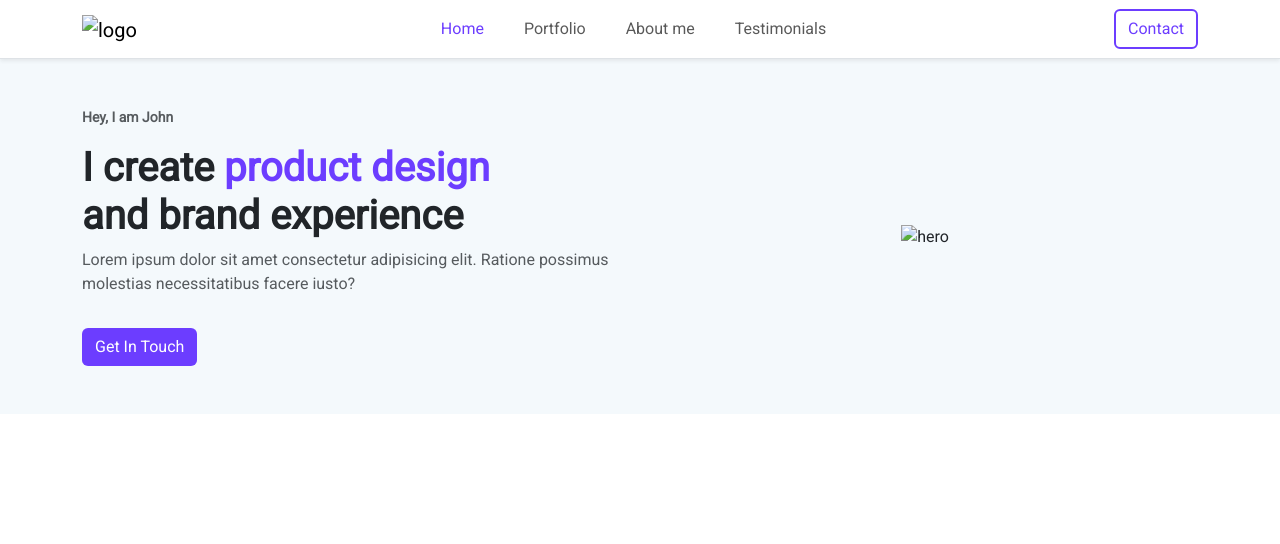
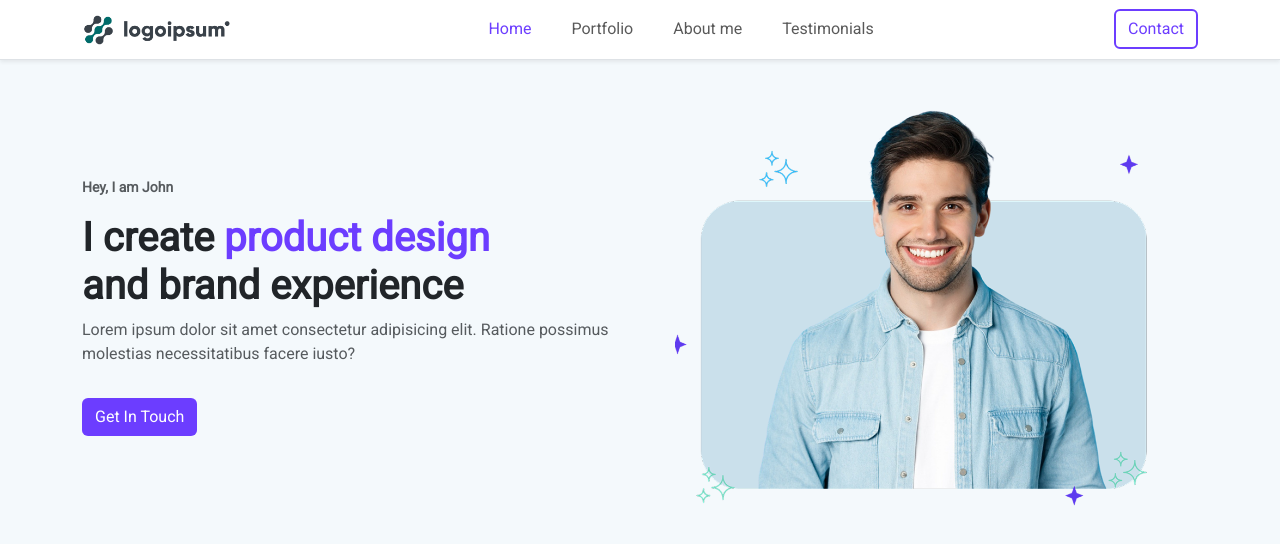
Before and after one commit to CodeWithJarru/Portfolio-Figma-Design-to-Bootstrap-5, a plain HTML site: page index.html in a window 1280 px wide. Drawn offline with nearby package versions, Linux system fonts and the light colour scheme; the site is published under a folder, as on GitHub Pages, so addresses that start at the root find nothing.

Commit message:
Fixed Images Bug

```diff
--- a/index.html
+++ b/index.html
@@ -56,7 +56,7 @@
   <div class="container d-flex align-items-center justify-content-between">
 
     <a class="navbar-brand" href="#">
-      <img src="/images/logo.png" alt="logo" width="150">
+      <img src="logo.png" alt="logo" width="150">
     </a>
 
     <button class="navbar-toggler" type="button" data-bs-toggle="collapse" data-bs-target="#navbarSupportedContent"
@@ -107,7 +107,7 @@
       </div>
 
       <div class="col-md-6 text-center" data-aos="fade-left">
-        <img src="/images/hero.png" alt="hero" class="img-fluid" width="500">
+        <img src="hero.png" alt="hero" class="img-fluid" width="500">
       </div>
 
     </div>
```
Also changed, not shown: hero.png (renamed from images/hero.png), logo.png (renamed from images/logo.png).
